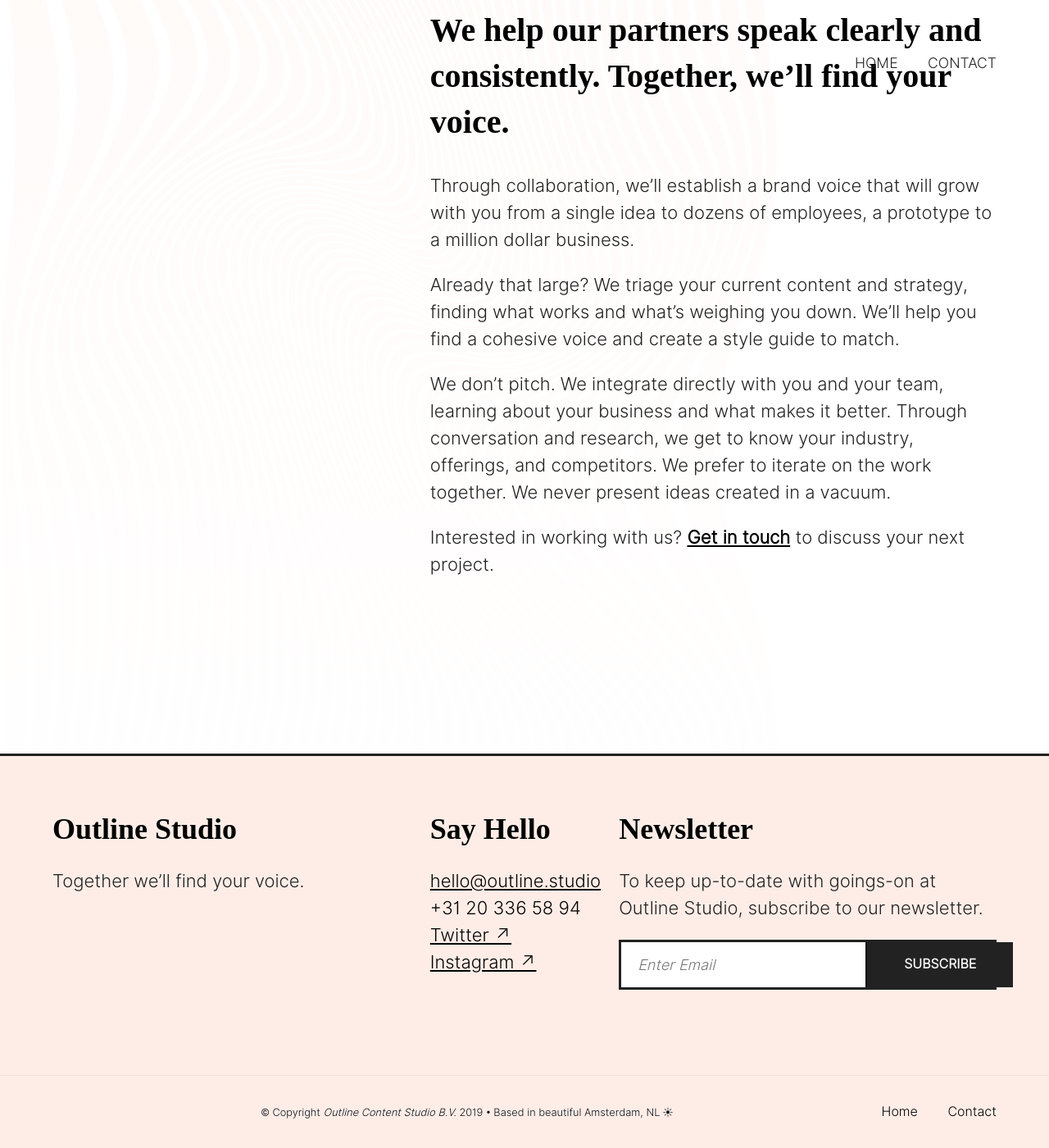
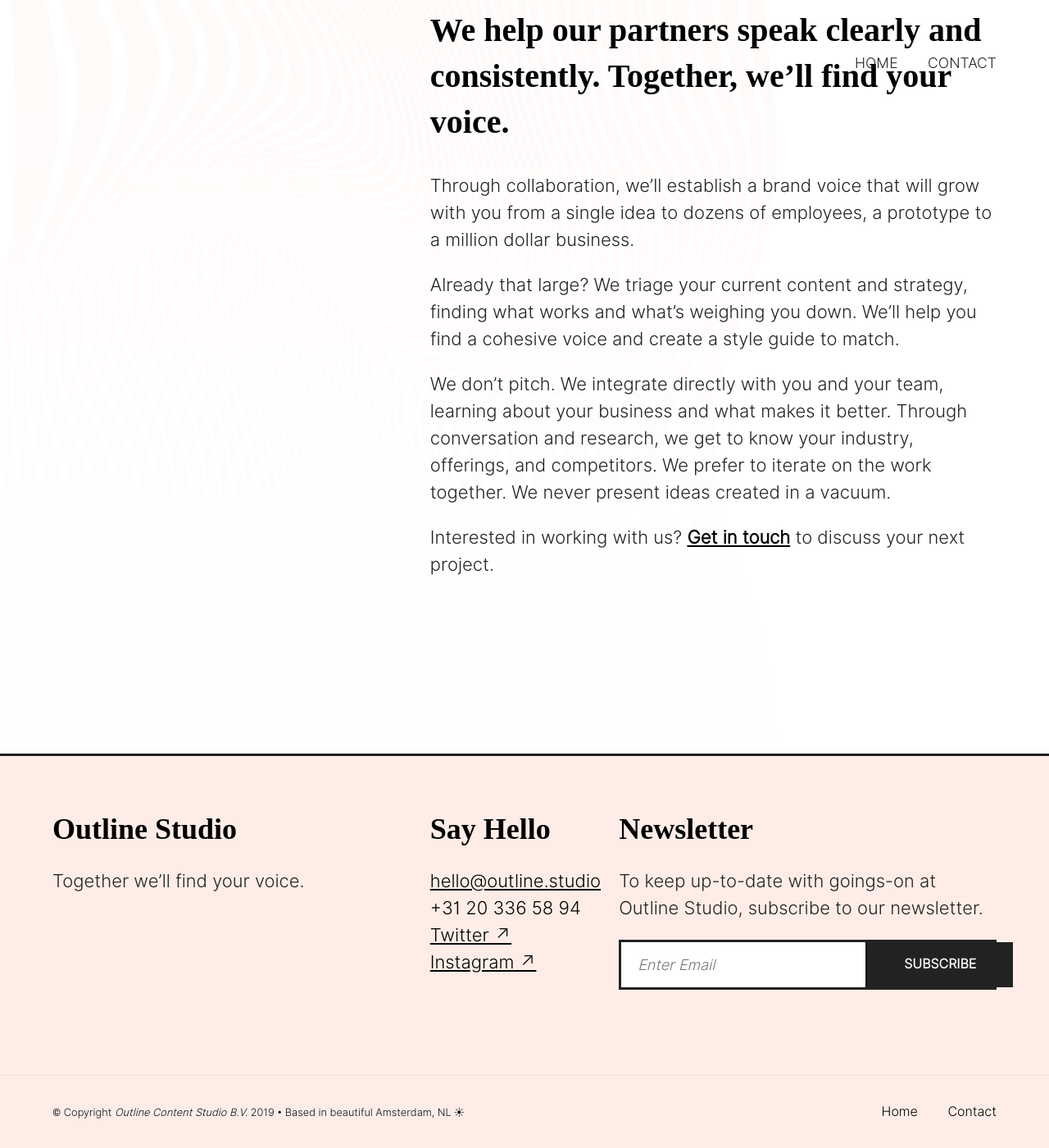
Before and after one commit to aarongilmore/outline-studio, a Jekyll site: the page built from index.md, in a window 1280 px wide and 1400 px high, scrolled down 398 px. Shown: the whole window at 82% size. Built offline with Jekyll 4.4.1, drawn with Linux system fonts in a browser that asks for light colours; nearby versions of some CDN libraries; some web fonts are replaced.

Commit message:
Mobile updates.

```diff
--- a/_sass/_footer.scss
+++ b/_sass/_footer.scss
@@ -3,9 +3,14 @@
 footer {
     background-color: #feede7;
     &.colophon {
+        @include r(320) {
+            text-align: center;
+        }
+        @include r(600) {
+            text-align: left;
+        }
         color: #0a121c;
         border-top: 1px solid #f3dfd8;
-        text-align: center;
     }
     &.bordered {
         @include r(320) {
```
